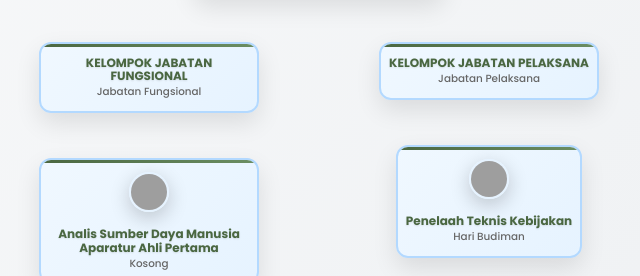
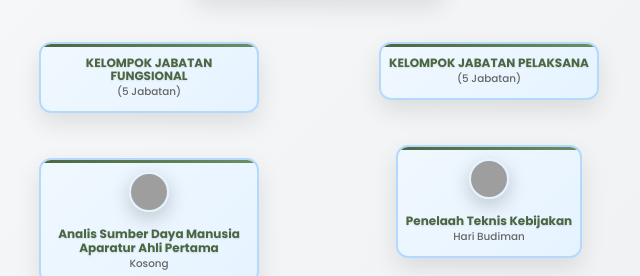
Before and after one commit to SubbagumumDKPUSBabel/web, a website: page profil.html in a window 1280 px wide. Shown: the part 2587-2863 px from the top of the page, 321-961 px from the left. Drawn offline with Linux system fonts and the light colour scheme; grey boxes are pictures that could not be loaded.

Commit message:
Update profil.html

```diff
--- a/profil.html
+++ b/profil.html
@@ -439,7 +439,7 @@
                             <li>
                                 <div class="org-card sub-org-card">
                                     <div class="org-role">KELOMPOK JABATAN FUNGSIONAL</div>
-                                    <div class="org-name">Jabatan Fungsional</div>
+                                    <div class="org-name">(5 Jabatan)</div>
                                 </div>
                                 <ul>
                                     <li>
@@ -482,7 +482,7 @@
                             <li>
                                 <div class="org-card sub-org-card">
                                     <div class="org-role">KELOMPOK JABATAN PELAKSANA</div>
-                                    <div class="org-name">Jabatan Pelaksana</div>
+                                    <div class="org-name">(5 Jabatan)</div>
                                 </div>
                                 <ul>
                                     <li>
```
